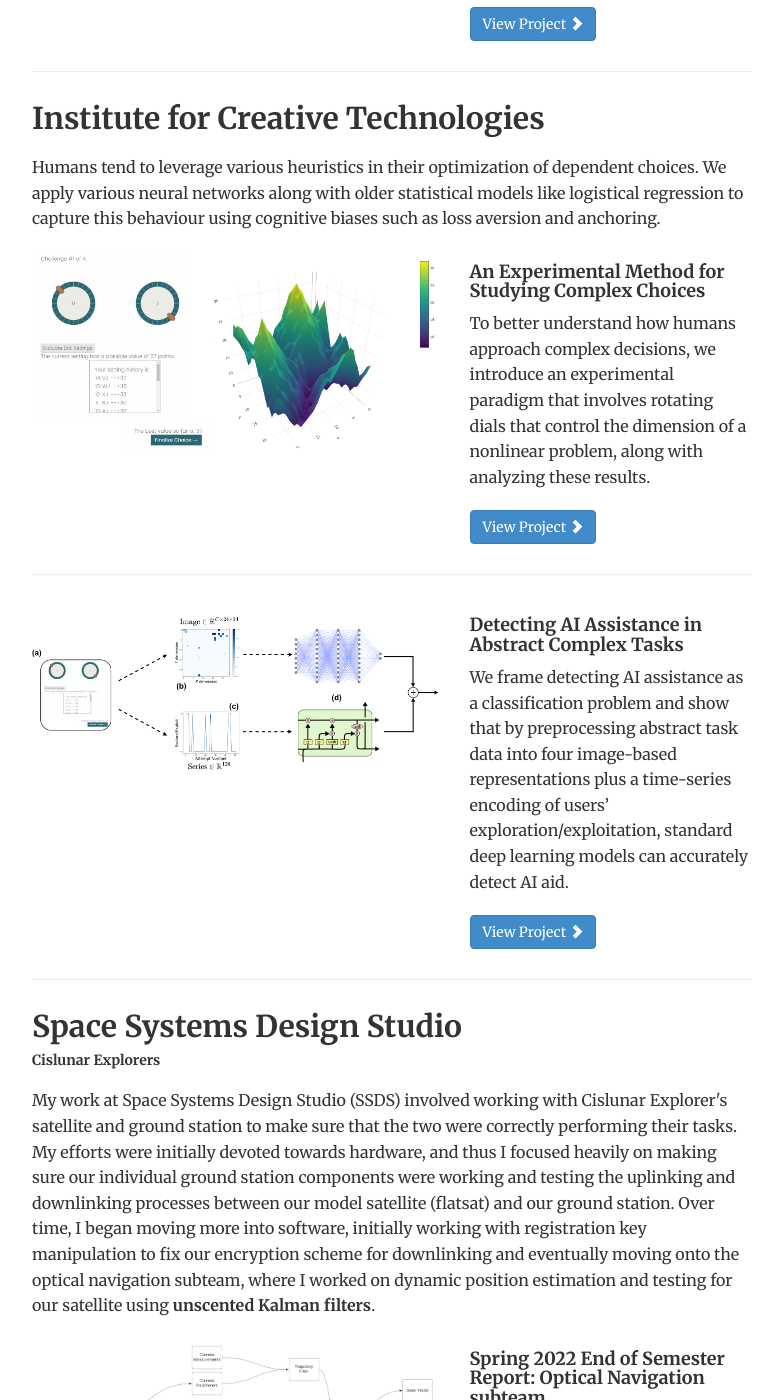
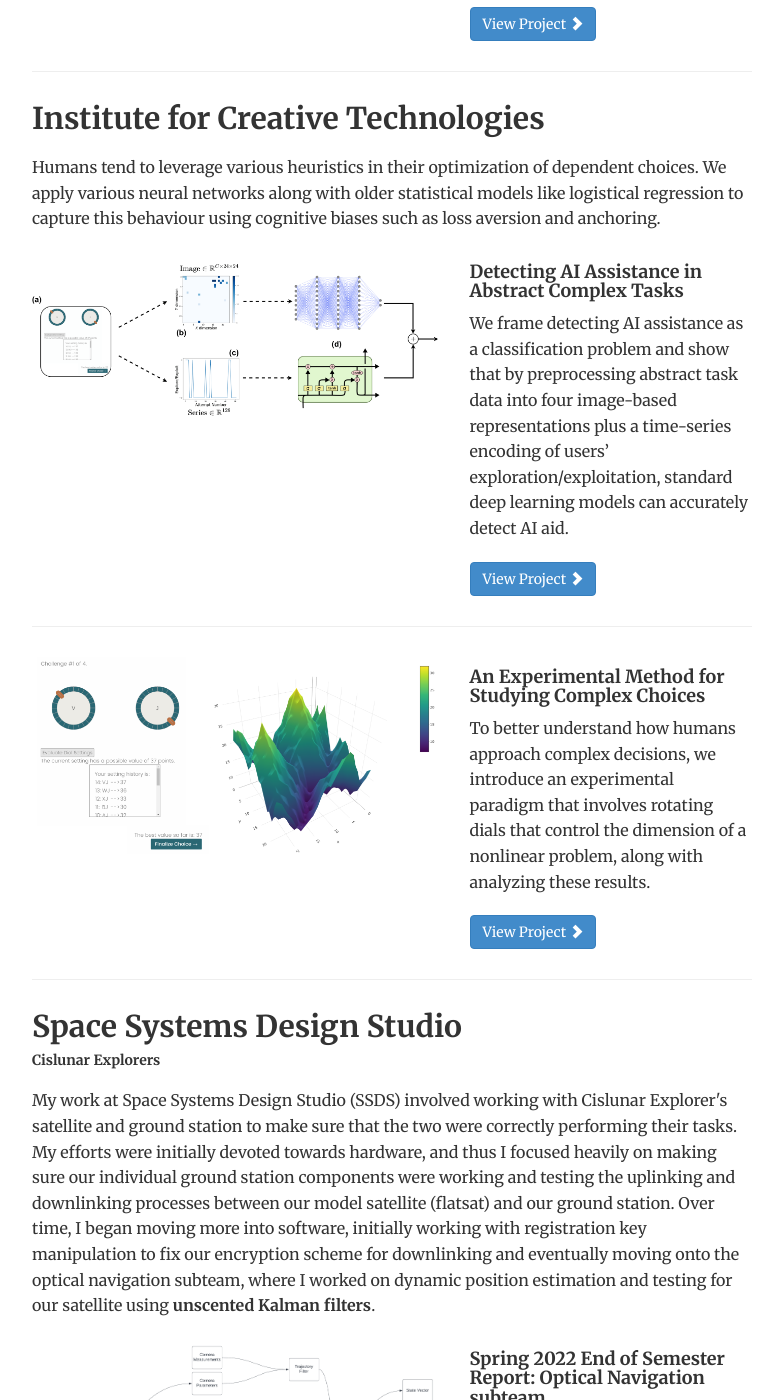
Before and after one commit to tylertking/tylertking.github.io, a Jekyll site: the page built from research/index.html, in a window 1280 px wide and 1400 px high, scrolled down 2462 px. Shown: the whole window, without its empty margins (248-1026 px from the left). Built offline with Jekyll 4.4.1, drawn with Linux system fonts in a browser that asks for light colours; some of the changed text lies outside the part shown.

Commit message:
ict order change

```diff
--- a/research/index.html
+++ b/research/index.html
@@ -40,8 +40,8 @@
 <h2>Institute for Creative Technologies</h2>
 <p></p>
 <p> Humans tend to leverage various heuristics in their optimization of dependent choices. We apply various neural networks along with older statistical models like logistical regression to capture this behaviour using cognitive biases such as loss aversion and anchoring. </p>
+{% include project-blurb.html inDepth="ICT/complex_task_classification.html" preview="complex_task_classification_pipeline-1.png" title="Detecting AI Assistance in Abstract Complex Tasks" description="We frame detecting AI assistance as a classification problem and show that by preprocessing abstract task data into four image-based representations plus a time-series encoding of users’ exploration/exploitation, standard deep learning models can accurately detect AI aid."%}
 {% include project-blurb.html inDepth="ICT/complex_choices.html" preview="landscapePicture2 (1).png" title="An Experimental Method for Studying Complex Choices" description="To better understand how humans approach complex decisions, we introduce an experimental paradigm that involves rotating dials that control the dimension of a nonlinear problem, along with analyzing these results."%}
-{% include project-blurb.html inDepth="ICT/complex_task_classification.html" preview="complex_task_classification_pipeline-1.png" title="Detecting AI Assistance in Abstract Complex Tasks" description="We frame detecting AI assistance as a classification problem and show that by preprocessing abstract task data into four image-based representations plus a time-series encoding of users’ exploration/exploitation, standard deep learning models can accurately detect AI aid."%}
 
 <!-- <h2>Past Summer Research</h2>
 <p></p>
```
